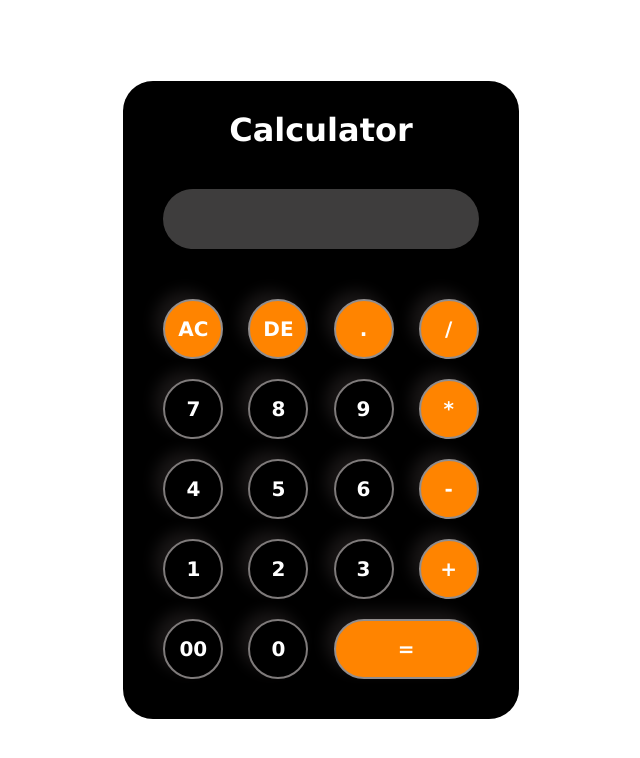
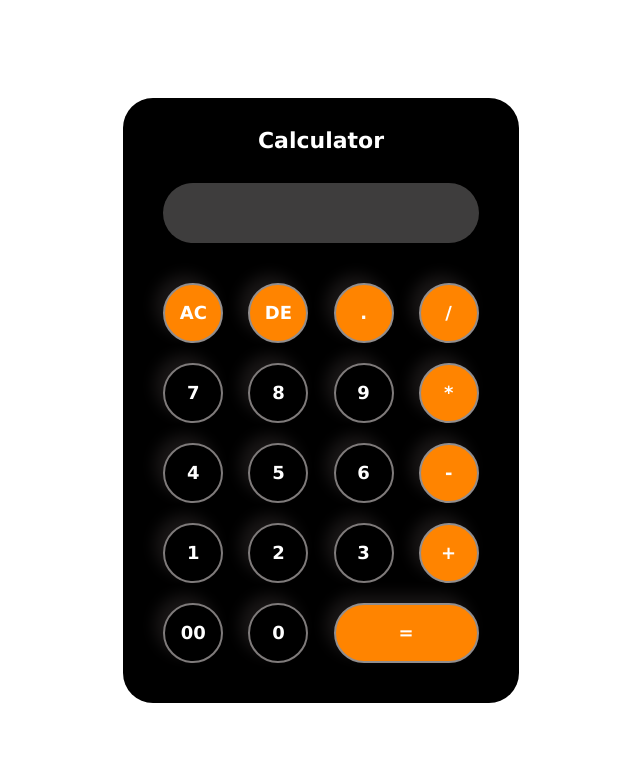
Before and after one commit to Tamilkumaran17/Simple-Calculator, a plain HTML site: page index.html in a window 1280 px wide. Shown: the whole page, without its empty margins (319-959 px from the left). Drawn offline with Linux system fonts and the light colour scheme.

Commit message:
slite changes in css

```diff
--- a/style.css
+++ b/style.css
@@ -19,6 +19,7 @@ h1{
     justify-content: center;
     text-align: center;
     color: #ffffff;
+    font-size: 22px;
 
 }
 .calculator{
@@ -26,6 +27,8 @@ h1{
     padding: 30px;
     border-radius: 30px;
     font-family :'Courier New', Courier, monospace;
+    /* width: 90%; */
+    max-width: 400px;
 }
 .calculator form input{
     border: 0;
@@ -35,10 +38,9 @@ h1{
     border-radius: 40px;
     box-shadow: -8px -8px 15px rgba(255, 225, 225, 0.1),5px 5px 15px rgba(0,0,0, 0.2);
     background : transparent;
-    font-size: 20px;
+    font-size: 18px;
     font-weight: bolder;
     color: #ffffff;
-    text-decoration:double;
     cursor: pointer;
     margin: 10px;
     transition: .3s ease-in;
@@ -54,7 +56,7 @@ h1{
 form .display{
     display: flex;
     justify-content: flex-end;
-    margin: 30px 0;
+    margin: 20px 0;
     /* border: 2px solid; */
 
 }
@@ -66,6 +68,7 @@ form .display input{
     box-shadow: none;
     border: none;
     background-color: #3e3d3d;
+    padding: 10px;
 
 }
 
```
